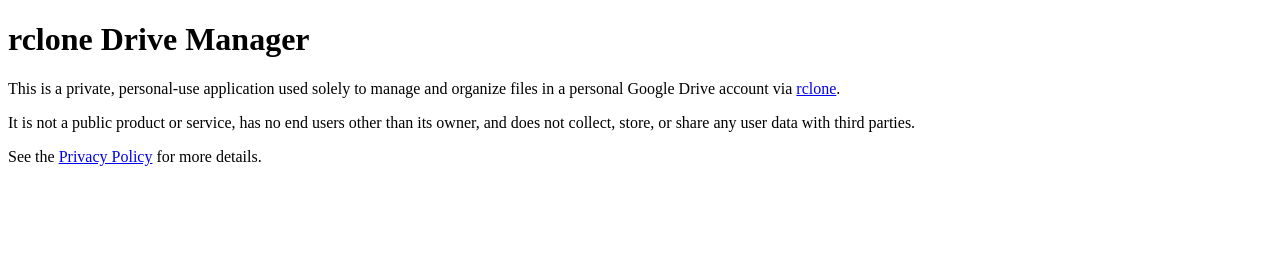
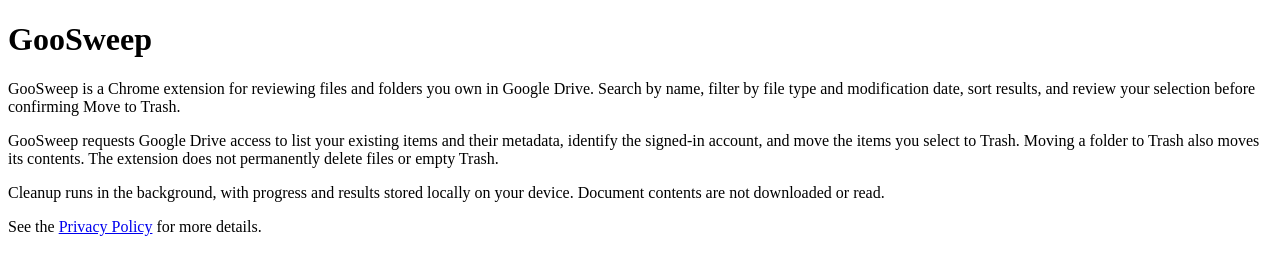
Before and after one commit to julsoyola/googleCleaner, a browser extension: page index.html in a window 1280 px wide. Drawn offline with Linux system fonts and the light colour scheme.

Commit message:
Fix GooSweep homepage branding and ownership verification

```diff
--- a/index.html
+++ b/index.html
@@ -2,15 +2,21 @@
 <html lang="en">
 <head>
   <meta charset="UTF-8">
-  <title>rclone Drive Manager - Home</title>
+  <meta name="google-site-verification" content="NBddqIlv9mou36IG5VEwTDzTI88j4tsg0kMhqImgW90" />
+  <title>GooSweep - Home</title>
   <meta name="viewport" content="width=device-width, initial-scale=1.0">
 </head>
 <body>
-  <h1>rclone Drive Manager</h1>
-  <p>This is a private, personal-use application used solely to manage and organize files
-     in a personal Google Drive account via <a href="https://rclone.org/">rclone</a>.</p>
-  <p>It is not a public product or service, has no end users other than its owner,
-     and does not collect, store, or share any user data with third parties.</p>
+  <h1>GooSweep</h1>
+  <p>GooSweep is a Chrome extension for reviewing files and folders you own in
+     Google Drive. Search by name, filter by file type and modification date,
+     sort results, and review your selection before confirming Move to Trash.</p>
+  <p>GooSweep requests Google Drive access to list your existing items and their
+     metadata, identify the signed-in account, and move the items you select to
+     Trash. Moving a folder to Trash also moves its contents. The extension does
+     not permanently delete files or empty Trash.</p>
+  <p>Cleanup runs in the background, with progress and results stored locally
+     on your device. Document contents are not downloaded or read.</p>
   <p>See the <a href="privacy.html">Privacy Policy</a> for more details.</p>
 </body>
 </html>
```
Also changed, not shown: privacy.html (+7 -7 lines).
